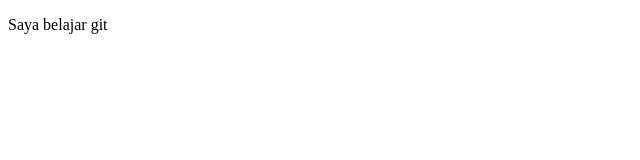
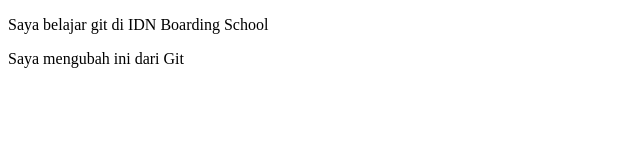
Before and after one commit to JustThoriq/ProjectLatihanGit, a plain HTML site: page index.html in a window 1280 px wide. Shown: the whole page, without its empty margins (0-640 px from the left). Drawn offline with Linux system fonts and the light colour scheme.

Commit message:
Update index.html
Nambahin paragraph

```diff
--- a/index.html
+++ b/index.html
@@ -7,7 +7,8 @@
     <title>Document</title>
 </head>
 <body>
-    <p>Saya belajar git </p>
+    <p>Saya belajar git di IDN Boarding School</p>
+    <p>Saya mengubah ini dari Git</p>
 </body>
 
 </html>
```
